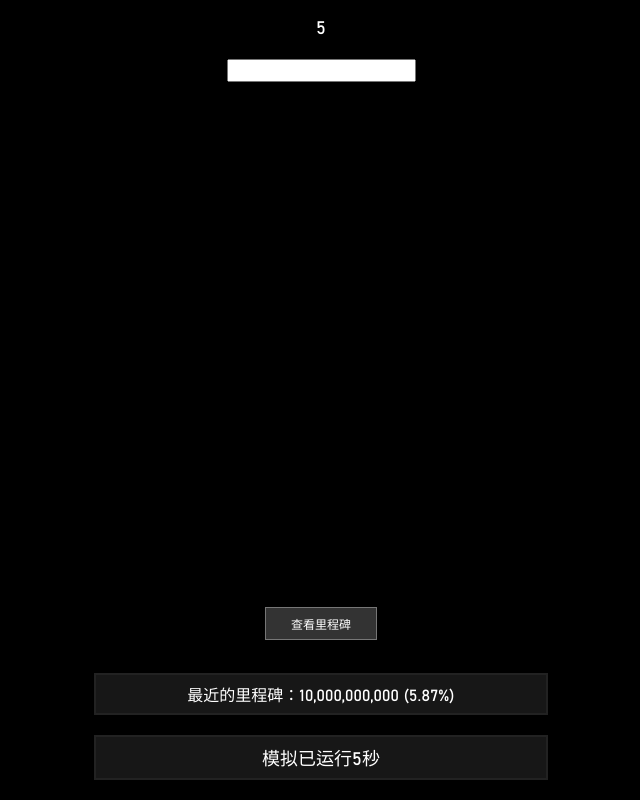
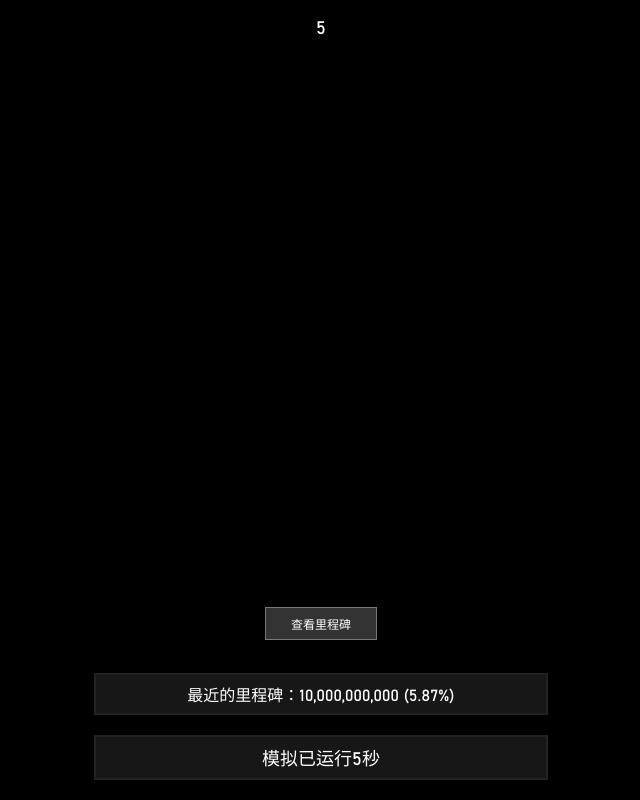
Before and after one commit to 0i00000000a7/Large-Numbers-Gradually-Increasing, a plain HTML site: page index.html in a window 1280 px wide. Shown: the whole page, without its empty margins (319-959 px from the left). Drawn offline with Linux system fonts and the light colour scheme; a web font is replaced by a local one.

Commit message:
Add files via upload

```diff
--- a/index.html
+++ b/index.html
@@ -13,6 +13,6 @@
     <div class="milestones" id="milestones"></div>
     <div class="popup" style="display: none" id="popup"></div>
     <button class="open_popup" align="center" onclick="isShowingMilestone = true">查看里程碑</button>
-    <input onchange="time = Number(this.value)">
+    <!---<input onchange="time = Number(this.value)">!--->
   </body>
 </html>
```
